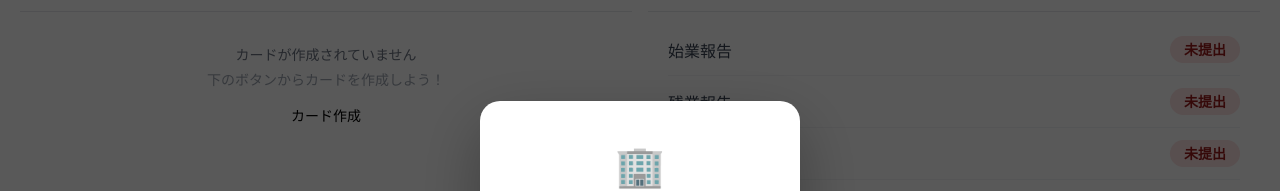
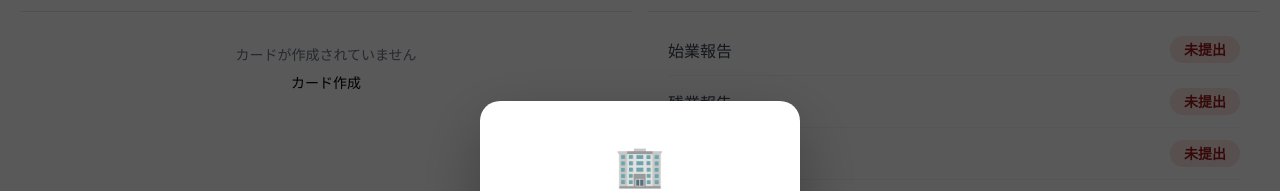
Before and after one commit to seiyaiwatani/MitaC_Prototype, a Next.js app: page /MitaC_Prototype/report in a window 1280 px wide. Shown: the part 132-323 px from the top of the page. Built offline with nearby package versions, Linux system fonts and the light colour scheme.

Commit message:
adminページのボタンスタイルを修正し、レポートページのメッセージを簡略化

```diff
--- a/src/app/admin/page.tsx
+++ b/src/app/admin/page.tsx
@@ -627,7 +627,7 @@ export default function AdminPage() {
             <button
               key={n.key}
               className={`admin-nav-item ${view === n.key ? "active" : ""}`}
-              style={{ width: "100%", border: "none", background: "transparent", textAlign: "left" }}
+              style={{ width: "100%", border: "none", textAlign: "left" }}
               onClick={() => setView(n.key)}
             >
               <n.Icon style={{ width: 15, height: 15, flexShrink: 0 }} />
--- a/src/app/globals.css
+++ b/src/app/globals.css
@@ -433,6 +433,7 @@ button:hover, a[href]:hover { opacity: 0.7; }
   transition: all 0.15s;
   text-decoration: none;
   margin-bottom: 4px;
+  background: none;
 }
 .admin-nav-item:hover, .admin-nav-item.active {
   background: rgba(255,255,255,0.2);
--- a/src/app/report/page.tsx
+++ b/src/app/report/page.tsx
@@ -51,8 +51,7 @@ export default function ReportIndex() {
             {todayRepoCas.length === 0 ? (
               <div style={{ textAlign: "center", padding: "24px 16px" }}>
                 <p style={{ fontSize: 14, color: "#6b7280", marginBottom: 4 }}>カードが作成されていません</p>
-                <p style={{ fontSize: 14, color: "#9ca3af", marginBottom: 12 }}>下のボタンからカードを作成しよう！</p>
-                <Link href="/repoca/new?from=/report" style={{ display: "inline-block" }}>
+<Link href="/repoca/new?from=/report" style={{ display: "inline-block" }}>
                   <button className="btn btn-primary" style={{ fontSize: 14 }}>カード作成</button>
                 </Link>
               </div>
```
